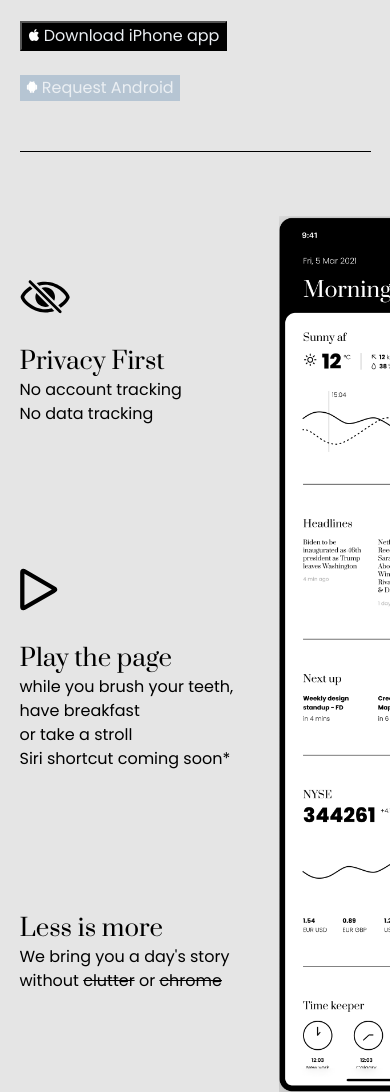
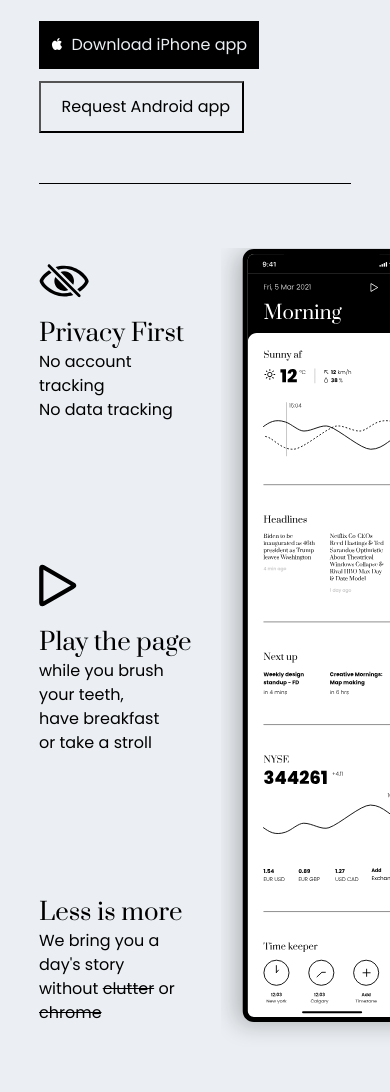
Before and after one commit to upman/bites, a plain HTML site: page index.html in a window 390 px wide. Shown: the part 349-1441 px from the top of the page. Drawn offline with Linux system fonts and the light colour scheme.

Commit message:
Add files via upload

```diff
--- a/index.html
+++ b/index.html
@@ -17,8 +17,8 @@
             <div class="header-content">
                 <div class="title">Bites</div>
                 <div class="sub-title">Snackable information in a page</div>
-                <div class="cta"><a target="_blank" href="https://apps.apple.com/us/app/bites-snack-it/id1562504368"><button><img color="#FFFFFF" width="12px" height="12px" line-height="24px" src="images/apple.svg"/>&nbsp;Download iPhone app</button></a></div>
-                <div class="android-cta"><a target="_blank" href="mailto:bites.fromberlin@gmail.com?subject=Request%20Android"><button ><img color="#FFFFFF" width="12px" height="12px" line-height="24px" src="images/android.svg"/>&nbsp;Request Android</button></a></div>
+                <div class="cta"><a target="_blank" href="https://apps.apple.com/us/app/bites-snack-it/id1562504368"><button><img color="#FFFFFF" width="12px" height="12px" line-height="24px" src="images/apple.svg"/>&nbsp;&nbsp;Download iPhone app</button></a></div>
+                <div class="android-cta"><a target="_blank" href="mailto:bites.fromberlin@gmail.com?subject=Request%20Android"><button >&nbsp;&nbsp;Request Android app</button></a></div>
             </div>
         </div>
         <div class="content">
@@ -38,7 +38,6 @@
                         <div>while you brush your teeth,</div>
                         <div>have breakfast</div>
                         <div>or take a stroll</div>
-                        <div>Siri shortcut coming soon*</div>
                     </div>
                 </div>
                 <div class="less-is-more">
@@ -50,16 +49,21 @@
                 </div>
                 <div class="more-control">
                     <div class="content-title">More control to you</div>
-                    <div class="content-sub-title">Manage and layer your bites to get that perfect flavor</div>
+                    <div class="content-sub-title">
+                      <div>Manage and layer your bites</div>
+                      <div>to get that perfect flavor</div>
+                    </div>
                 </div>
+                <!--
                 <img src="images/secondary-long-screenshot.png" class="secondary-long-screenshot" alt="App menu screenshot">
                 <img src="images/secondary-long-screenshot-mobile.png" class="secondary-long-screenshot-mobile" alt="App menu screenshot">
+              -->
             </div>
             <div class="desktop-long-screenshot">
-                <img src="images/long-screenshot.png" alt="App screenshot">
+                <img src="images/long-screenshot.svg" alt="App screenshot">
             </div>
             <div class="mobile-long-screenshot">
-                <img src="images/long-screenshot.png" alt="App screenshot">
+                <img src="images/long-screenshot.svg" alt="App screenshot">
             </div>
         </div>
         <div class="footer">
@@ -67,7 +71,7 @@
                 <img src="images/heart.svg" alt="Heart" class="heart-svg">
                 <div class="footer-text-container">
                     <div class="footer-title">Made with love in Berlin</div>
-                    <div class="footer-sub-title">We respect your privacy and you are not on our server</div>
+                    <div class="footer-sub-title"> By <a href="https://www.linkedin.com/in/sachinjangra/">Sachin</a> and <a href="https://www.linkedin.com/in/shahalap/">Alap</a>. Special thanks to <a href="https://www.linkedin.com/in/ravikml/">Ravi Lazar</a> for helping us build this website.</div>
                 </div>
             </div>
             <div class="hi">
--- a/styles.css
+++ b/styles.css
@@ -1,5 +1,5 @@
 html, body {
-    background-color: #E5E5E5;
+    background-color: #EBEFF3;
     margin-left: auto;
     margin-right: auto;
     overflow-x: hidden;
@@ -29,8 +29,8 @@ html, body {
 
 @media screen and (max-width: 698px) {
     .container {
-        margin-left: 5vw;
-        margin-right: 5vw;
+        margin-left: 10vw;
+        margin-right: 10vw;
     }
 
     .content.content {
@@ -38,13 +38,13 @@ html, body {
     }
 
     .content-text {
-        margin-right: 100px;
+        margin-right: 150px;
     }
 }
 
 @media screen and (min-width: 698px) {
     .container {
-        max-width: 80vw;
+        max-width: 60vw;
     }
 
     .header {
@@ -107,23 +107,36 @@ html, body {
     font-weight: 400;
 }
 
-.cta button, .android-cta button {
+.cta button {
     font-family: 'Poppins';
     font-weight: 400;
     font-size: 16px;
     line-height: 24px;
     color: #EBEFF3;
     margin-top: 24px;
+    padding: 12px;
+    cursor: pointer;
+}
+
+.android-cta button {
+    font-family: 'Poppins';
+    font-weight: 400;
+    font-size: 16px;
+    line-height: 24px;
+    color: #000000;
+    margin-top: 12px;
+    padding: 12px;
     cursor: pointer;
 }
 
 .cta button {
     background: #000000;
+    border: none;
 }
 
 .android-cta button {
-    background-color: #B6C5D3;
-    border: none;
+    background: #EBEFF3;
+    border-color: #000000;
 }
 
 .footer {
@@ -192,13 +205,19 @@ html, body {
     /* responsive styles */
     display: none;
     width: 30vw;
+
+    /* shadow property
+    box-shadow: -11.301369667053223px 5.650684833526611px 43.32191848754883px 0px #0000003D;
+    */
+
+
 }
 
 .mobile-long-screenshot > img {
     width: 202px;
     position: absolute;
     top: 0;
-    right: -110px;
+    right: -72px;
 }
 
 .secondary-long-screenshot {
@@ -218,11 +237,11 @@ html, body {
 }
 
 .content-text > div:nth-child(1) {
-    margin-top: 64px;
+    margin-top: 16px;
 }
 
 .content-text > div > img {
-    margin-bottom: 28px;
+    margin-bottom: 16px;
 }
 
 .content-title {
```
